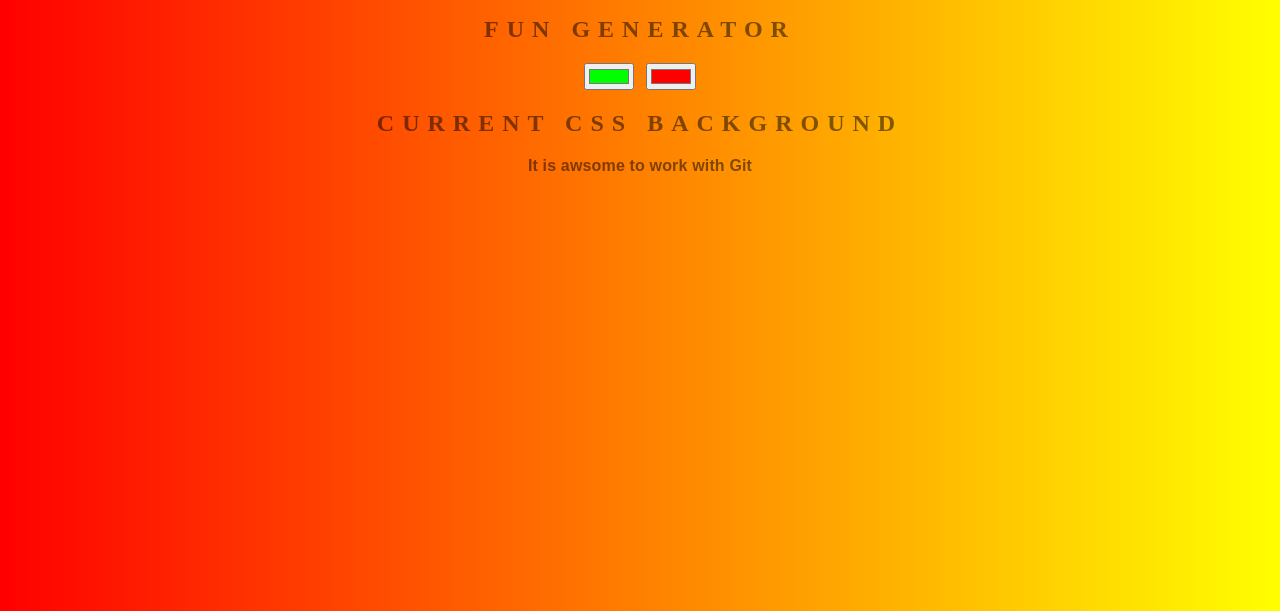
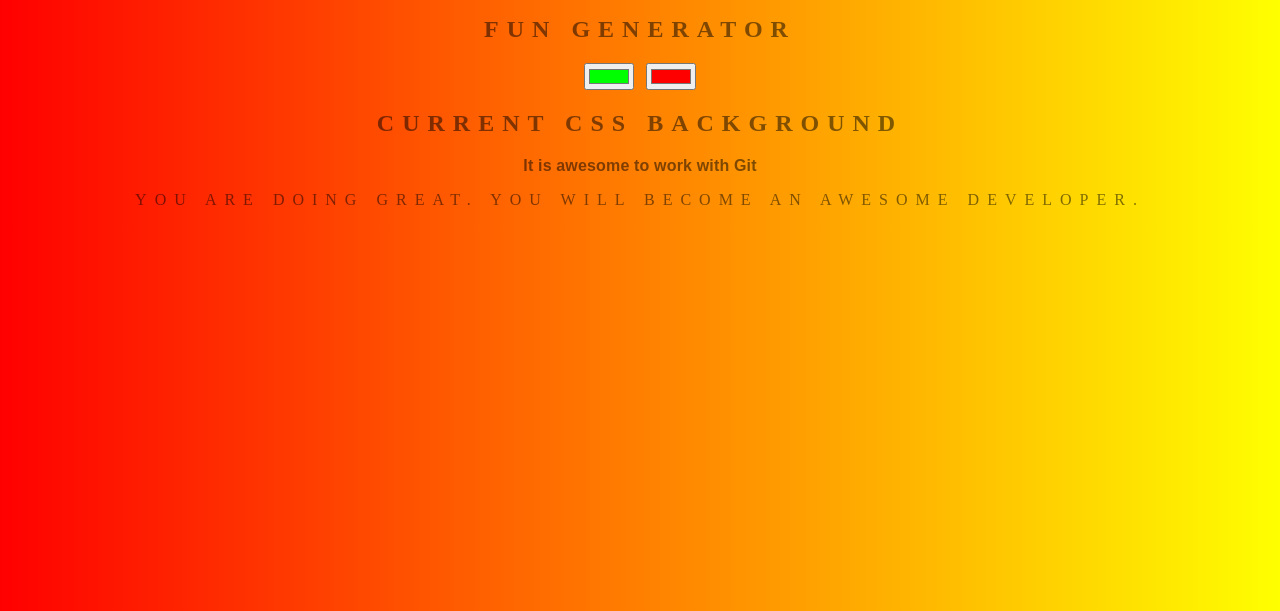
Before and after one commit to Oblivion001/background-generator, a plain HTML site: page index.html in a window 1280 px wide. Shown: the part 189-800 px from the top of the page. Drawn offline with Linux system fonts and the light colour scheme.

Commit message:
adding a paragraph, and fix misspelling

```diff
--- a/index.html
+++ b/index.html
@@ -10,7 +10,8 @@
 	<input class="color1" type="color" name="color1" value="#00ff00">
 	<input class="color2" type="color" name="color2" value="#ff0000">
 	<h2>Current CSS Background</h2>
-	<h3>It is awsome to work with Git</h3>
+	<h3>It is awesome to work with Git</h3>
+	<p>You are doing great. You will become an awesome developer.</p>
 	<script type="text/javascript" src="script.js"></script>
 </body>
 </html>
```
